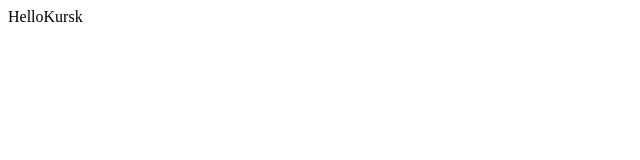
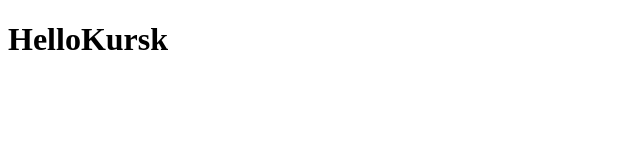
Before and after one commit to 00Alexander00/My_Hello_World, a plain HTML site: page index.html in a window 1280 px wide. Shown: the whole page, without its empty margins (0-640 px from the left). Drawn offline with Linux system fonts and the light colour scheme.

Commit message:
Fird commit

```diff
--- a/index.html
+++ b/index.html
@@ -5,6 +5,6 @@
 	<title>Document</title>
 </head>
 <body>
-	HelloKursk
+	<h1>HelloKursk</h1>
 </body>
 </html>
```
